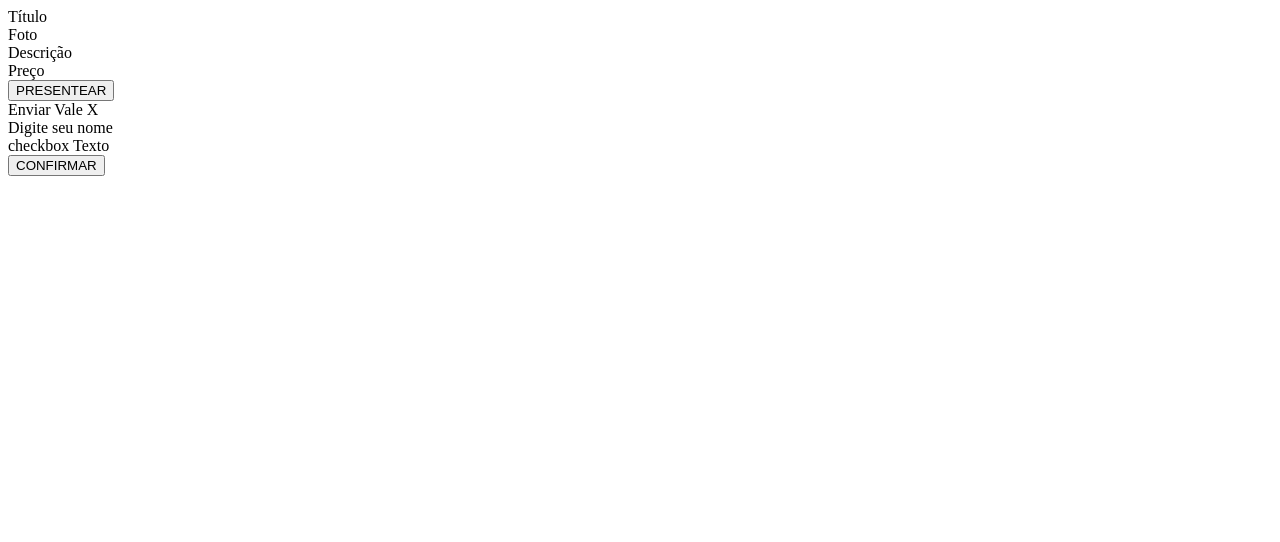
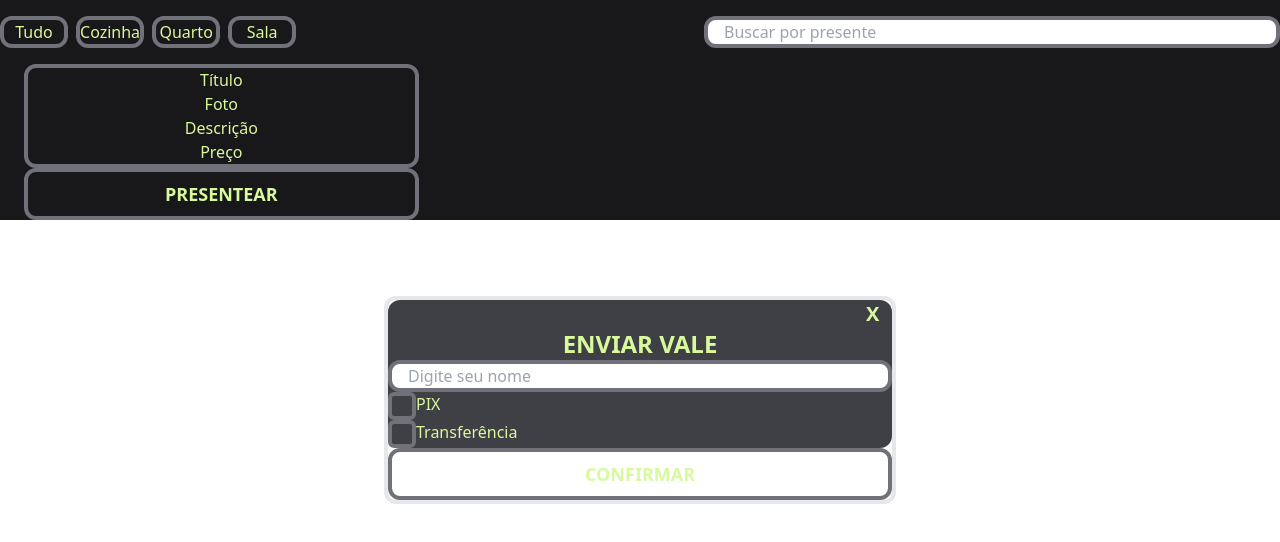
Before and after one commit to DGabrielF/Fayla-Danilo, a website: page index.html in a window 1280 px wide. Drawn offline with Linux system fonts and the light colour scheme.

```diff
--- a/index.html
+++ b/index.html
@@ -9,24 +9,36 @@
 </head>
 <body>
     <!-- Background -->
-    <div>
+    <div class="bg-zinc-900 w-full h-full text-lime-200 flex flex-col">
         <!-- Hero -->
         <div>
             <!-- Foto -->
             <!-- Nomes -->
         </div>
+        <!-- Navbar -->
+        <div class="w-full flex items-center justify-between my-4">
             <!-- Botões de filtro -->
-        <div>
-
+            <div class="hidden sm:grid grid-cols-4 grid-flow-row gap-2">
+                <button class="w-full rounded-xl border-4 border-zinc-500 hover:bg-lime-900 hover:border-zinc-200">Tudo</button>
+                <button class="w-full rounded-xl border-4 border-zinc-500 hover:bg-lime-900 hover:border-zinc-200">Cozinha</button>
+                <button class="w-full rounded-xl border-4 border-zinc-500 hover:bg-lime-900 hover:border-zinc-200">Quarto</button>
+                <button class="w-full rounded-xl border-4 border-zinc-500 hover:bg-lime-900 hover:border-zinc-200">Sala</button>
             </div>
             <!-- Campo de busca -->
-        <div>
-
+            <div class="w-[85%] sm:w-[45%]">
+                <input class="w-full border-4 rounded-xl px-4 border-zinc-500 hover:bg-lime-100 focus:bg-lime-100"
+                type="text"
+                placeholder="Buscar por presente">
+            </div>
         </div>
         <!-- Área dos cards -->
-        <div>
+        <div
+            data-js ="girfs-list"
+            class="bg-zinc-900 grid grid-flow-row grid-cols-1 sm:grid-cols-2 lg:grid-cols-3 gap-6 px-6">
             <!-- Cards -->
-            <div>
+            <div class="w-full rounded-xl flex flex-col items-center justify-center">
+                <div class="w-full border-4 rounded-xl border-zinc-500 flex flex-col items-center justify-center hover:scale-[1.02]">
+                    <div class="">
                         Título
                     </div>
                     <div>
@@ -40,31 +52,49 @@
                     </div>
                 </div>
                 <!-- Botão -->
-        <button>
+                <button class="w-full border-4 rounded-xl border-zinc-500 hover:bg-lime-900 px-4 py-2 text-lg font-bold hover:scale-[1.05]">
                     PRESENTEAR
                 </button>
+            </div>
+        </div>
         <!-- Overlay -->
         <div>
 
         </div>
         <!-- Modal -->
-        <div>
-            <div>
-                Enviar Vale
+        <div class="absolute w-full border-4 rounded-xl sm:w-[40%] left-1/2 top-1/2 -translate-x-1/2 -translate-y-1/2">
+            <div class="w-full flex flex-col items-center justify-between bg-zinc-700 rounded-t-xl">
+                <div class="w-[95%] text-end text-xl font-bold">
                     X
                 </div>
-            <div>
-                Digite seu nome
+                <div class="text-2xl font-bold">
+                    ENVIAR VALE
                 </div>
-            <div>
-                checkbox
-                Texto
             </div>
-            <button>
+            <form class="bg-zinc-700 rounded-b-xl">
+                <label for="name"></label>
+                <input
+                class="w-full border-4 rounded-xl border-zinc-500 hover:bg-lime-100 focus:bg-lime-100 px-4"
+                type="text"
+                placeholder="Digite seu nome">
+                <div class="flex">
+                    <div class="w-7 h-7 border-4 rounded-md border-zinc-500">
+                    </div>
+                    PIX
+                </div>
+                <div class="flex">
+                    <div class="w-7 h-7 border-4 rounded-md border-zinc-500">
+                    </div>
+                    Transferência
+                </div>
+            </form>
+            <button class="w-full border-4 rounded-xl border-zinc-500 hover:bg-lime-900 px-4 py-2 text-lg font-bold hover:scale-[1.05]">
                 CONFIRMAR
             </button>
+
         </div>
     </div>
     <script src="./scripts.js"></script>
+    <script type="modulo" src="./firebase.js"></script>
 </body>
 </html>
--- /dev/null
+++ b/input.css
@@ -0,0 +1,3 @@
+@tailwind base;
+@tailwind components;
+@tailwind utilities;
--- /dev/null
+++ b/tailwind.config.js
@@ -0,0 +1,8 @@
+/** @type {import('tailwindcss').Config} */
+module.exports = {
+  content: ["./*{html, js}"],
+  theme: {
+    extend: {},
+  },
+  plugins: [],
+}
```
Also changed, not shown: package.json (added, +8 -0 lines), assets/hero.jpeg (added), style.css, 2 other files. Lines whose indentation alone changed are shown as unchanged.
